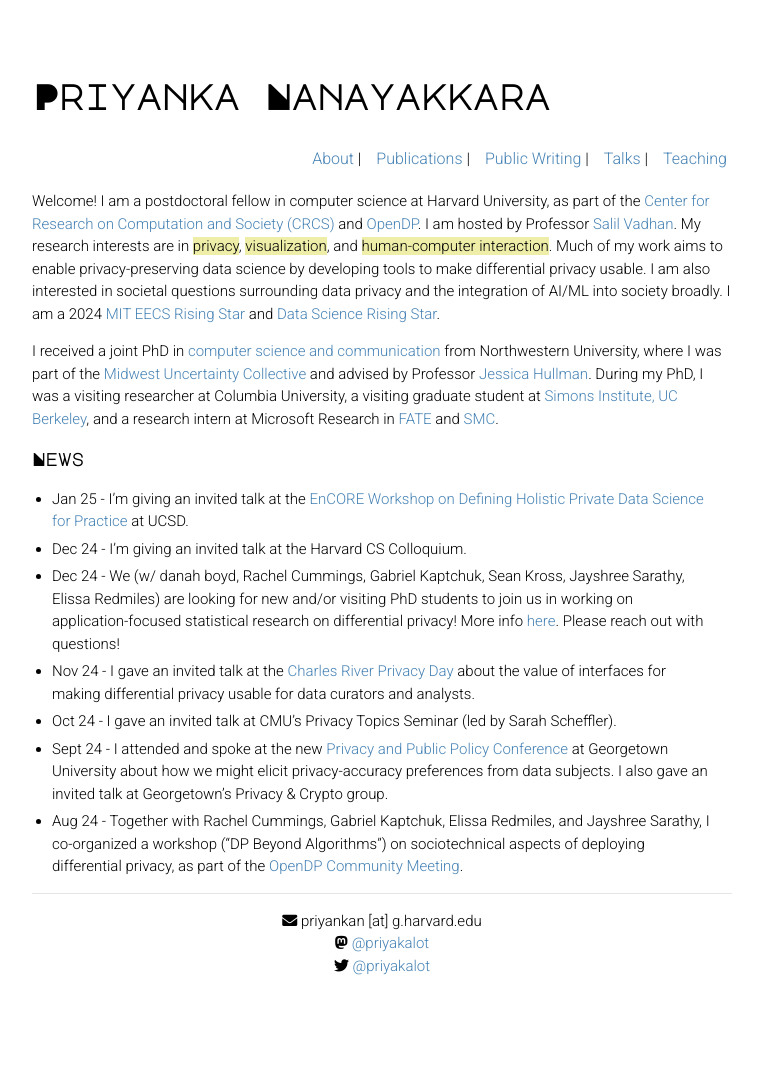
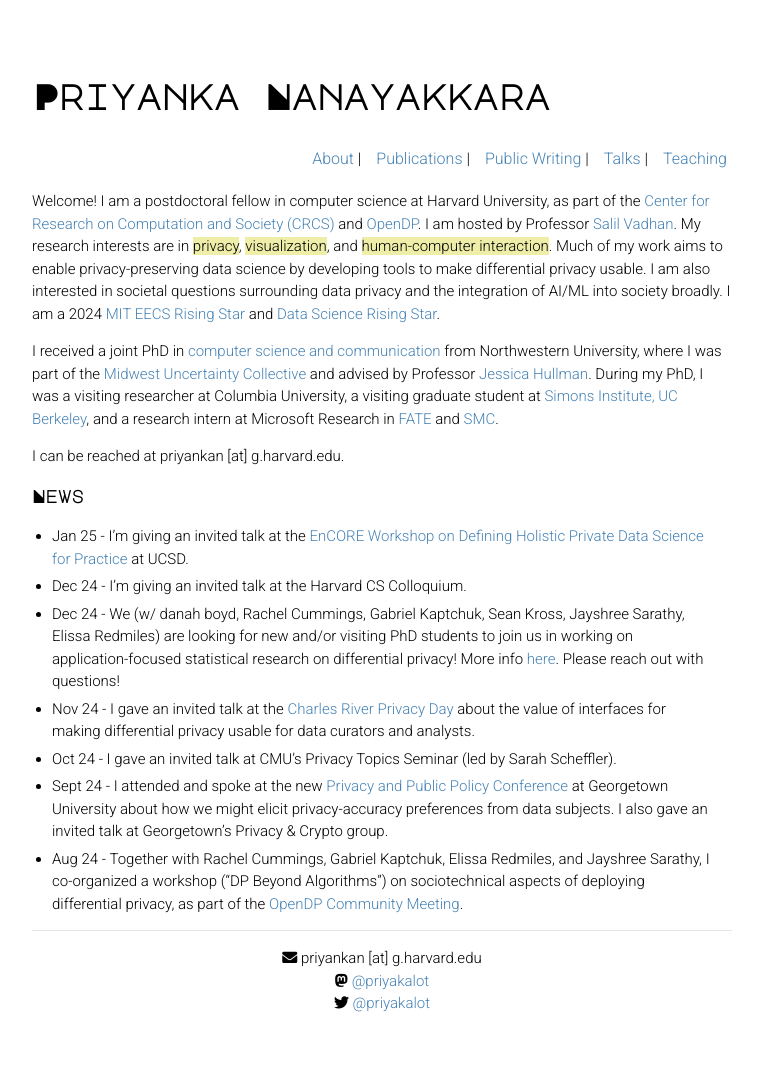
Before and after one commit to priyakalot/priyakalot.github.io, a Jekyll site: the page built from index.md, in a window 1280 px wide. Shown: the whole page, without its empty margins (258-1021 px from the left). Built offline with Jekyll 4.4.1, drawn with Linux system fonts in a browser that asks for light colours; nearby versions of some CDN libraries; before the commit the page ends 1042 px from its top, so only the background shows below that.

Commit message:
Update index.md

```diff
--- a/index.md
+++ b/index.md
@@ -4,6 +4,8 @@ layout: default
 Welcome! I am a postdoctoral fellow in computer science at Harvard University, as part of the <a href="https://crcs.seas.harvard.edu/" target="_blank">Center for Research on Computation and Society (CRCS)</a> and <a href="https://opendp.org/" target="_blank">OpenDP</a>. I am hosted by Professor <a href="https://salil.seas.harvard.edu/" target="_blank">Salil Vadhan</a>. My research interests are in <mark>privacy</mark>, <mark>visualization</mark>, and <mark>human-computer interaction</mark>. Much of my work aims to enable privacy-preserving data science by developing tools to make differential privacy usable. I am also interested in societal questions surrounding data privacy and the integration of AI/ML into society broadly. I am a 2024 <a href="https://risingstars-eecs.mit.edu/" target="_blank">MIT EECS Rising Star</a> and <a href="https://datascience.ucsd.edu/rising-stars-in-data-science/" target="_blank">Data Science Rising Star</a>.
 
 I received a joint PhD in <a href="https://tsb.northwestern.edu/" target="_blank">computer science and communication</a> from Northwestern University, where I was part of the <a href="https://mucollective.northwestern.edu/" target="_blank">Midwest Uncertainty Collective</a> and advised by Professor <a href="http://users.eecs.northwestern.edu/~jhullman/" target="_blank">Jessica Hullman</a>. During my PhD, I was a visiting researcher at Columbia University, a visiting graduate student at <a href="https://simons.berkeley.edu/programs/datadriven2022" target="_blank">Simons Institute, UC Berkeley</a>, and a research intern at Microsoft Research in <a href="https://www.microsoft.com/en-us/research/theme/fate/" target="_blank">FATE</a> and <a href="https://socialmediacollective.org/" target="_blank">SMC</a>.
+
+I can be reached at priyankan [at] g.harvard.edu.
 
 ### News
 * Jan 25 - I'm giving an invited talk at the <a href="https://encore.ucsd.edu/privacy-workshop/" target="_blank">EnCORE Workshop on Defining Holistic Private Data Science for Practice</a> at UCSD.
```
